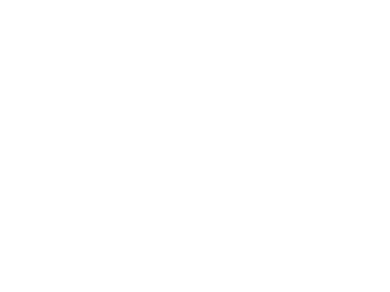
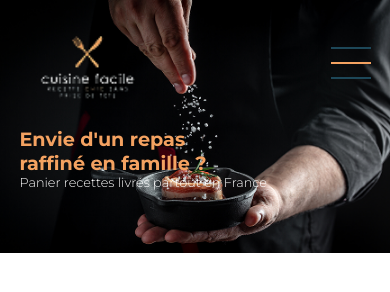
Before and after one commit to celinepatron/cuisine-facile, a plain HTML site: page index.html in a window 390 px wide. Drawn offline with Linux system fonts and the light colour scheme; a web font is replaced by a local one.

Commit message:
CF25/CF32 Feat: create header homePage & other pages / add mobile first style

```diff
--- a/index.html
+++ b/index.html
@@ -1,11 +1,94 @@
 <!DOCTYPE html>
-<html lang="en">
-<head>
-    <meta charset="UTF-8">
-    <meta name="viewport" content="width=device-width, initial-scale=1.0">
-    <title>Document</title>
-</head>
-<body>
+<html lang="fr">
+  <head>
+    <meta charset="UTF-8" />
+    <meta name="viewport" content="width=device-width, initial-scale=1.0" />
+    <link rel="stylesheet" href="style.css" />
+    <link rel="preconnect" href="https://fonts.googleapis.com" />
+    <link rel="preconnect" href="https://fonts.gstatic.com" crossorigin />
+    <link
+      href="https://fonts.googleapis.com/css2?family=Gluten:wght@100..900&family=Montserrat:ital,wght@0,100..900;1,100..900&display=swap"
+      rel="stylesheet"
+    />
+    <title>Cuisine facile</title>
+  </head>
+  <body>
+    <header class="header_home">
+      <div class="headerHome_nav">
+        <a href="./index.html" class="header_homelogo">
+          <img
+            class="logo_img_home"
+            src="./assets/images/logoLight.png"
+            alt="logo"
+          />
+        </a>
 
-</body>
+        <a class="header_menu_home">
+          <img
+            class="header_menu_logo_home"
+            src="./assets/icons/menuHome.png"
+            alt="menu"
+          />
+        </a>
+      </div>
+      <section class="header_home_sect_pres">
+        <p class="headerHome_sect_catphrase">
+          Envie d'un repas raffiné en famille ?
+        </p>
+        <p class="headerHome_sect_delivery">
+          Panier recettes livrés partout en France
+        </p>
+      </section>
+    </header>
+    <!-- integrate header in other pages -->
+    <!-- <header class="header_other_page">
+      <a class="header_menu"
+        ><img class="header_menu_logo" src="./assets/icons/Menu.png" alt="menu"
+      /></a>
+      <a href="./index.html" class="logo">
+        <img class="logo_img" src="./assets/images/logoDark.png" alt="logo" />
+      </a>
+      <div class="header_login_search_icon">
+        <a href="./connexion" class="logIn">
+          <img
+            class="logIn_img"
+            src="./assets/icons/logIcon.png"
+            alt="connexion"
+          />
+        </a>
+        <a href="./rechercher" class="search">
+          <img
+            class="search_img"
+            src="./assets/icons/Search.png"
+            alt="chercher"
+          />
+        </a>
+      </div>
+    </header>
+  -->
+    <main></main>
+    <!-- <footer>
+      <aside>
+        <a href="./index.html">
+          <img src="./assets/images/logoLight.png" alt="logo" />
+        </a>
+      </aside>
+      <section class="footer_nav_cvg">
+        <ul class="nav_cvg_li">
+          <li class="nav_cvg_item">CVG</li>
+          <li class="nav_cvg_item">Mentions Légales</li>
+          <li class="nav_cvg_item">Politiques de confidentialité</li>
+        </ul>
+      </section>
+      <aside class="footer_socialMedias">
+        <a href="">
+          <img src="./assets/icons/facebook.png" alt="facebook" />
+        </a>
+        <a href="">
+          <img src="./assets/icons/instagram.png" alt="instagram" />
+        </a>
+      </aside>
+      <p class="footer_copyright">&copy; - 2025 - Cuisine Facile</p>
+    </footer> -->
+  </body>
 </html>
--- a/style.css
+++ b/style.css
@@ -1 +1,114 @@
 /* cuisine facile */
+:root {
+  --color-blue: #1d4758;
+  --color-orange: #f4a261;
+  --color-lightCream: #fff0e5;
+  --color-white: #ffff;
+
+  --fnt-familly: "Montserrat", sans-serif;
+}
+
+* {
+  max-width: 100vw;
+  margin: 0;
+}
+
+img {
+  width: 50px;
+}
+/* header Home page */
+.header_home {
+  background-image: url(./assets/images/headerImg.png);
+  background-repeat: no-repeat;
+  background-size: 100%;
+  height: 30vh;
+}
+.headerHome_nav {
+  display: flex;
+  width: 100%;
+  justify-content: space-between;
+  height: 50%;
+  margin: 0;
+}
+
+.header_menu_home {
+  display: flex;
+  justify-content: center;
+  align-items: center;
+  width: 20%;
+}
+
+.header_homelogo {
+  display: flex;
+  justify-self: flex-start;
+  height: 70%;
+  width: 30%;
+  margin: 5% 0;
+}
+
+.logo_img_home {
+  width: auto;
+}
+
+.header_home_sect_pres {
+  margin:auto 5%;
+}
+
+.headerHome_sect_catphrase {
+  color: var(--color-orange);
+  font-family: var(--fnt-familly);
+  width: 65%;
+  font-weight: 700;
+  font-size: 1.2rem;
+}
+
+.headerHome_sect_delivery {
+  color: var(--color-white);
+  font-family: var(--fnt-familly);
+  font-weight: 300;
+  font-size: 0.8rem;
+}
+
+/* header other pages */
+
+.header_other_page {
+  background-color: var(--color-white);
+  display: flex;
+  height: 13vh;
+}
+.header_menu {
+  background-color: var(--color-blue);
+  display: flex;
+  justify-content: center;
+  align-items: center;
+  width: 20%;
+  margin-left:.2rem;
+}
+
+.logo {
+  width: 90%;
+}
+.logo_img {
+  width: 80%;
+  margin: 0 2rem;
+}
+
+.header_login_search_icon {
+  display: flex;
+  flex-direction: column;
+  justify-content: flex-start;
+  padding-top:.6rem ;
+
+}
+.logIn_img,
+.search_img {
+  width: 80%;
+}
+
+footer {
+  display: flex;
+  background-color: var(--color-blue);
+}
+
+@media (min-width: 601px) {
+}
```
Also changed, not shown: assets/icons/Search.png (added), assets/icons/facebook.png (added), assets/icons/instagram.png (added), assets/icons/logIcon.png (added), assets/icons/menu.png (added), assets/icons/menuHome.png (added), assets/images/cuisinelogo.png (added), assets/images/headerImg.png (added), assets/images/logoDark.png (added), assets/images/logoLight.png (added).
